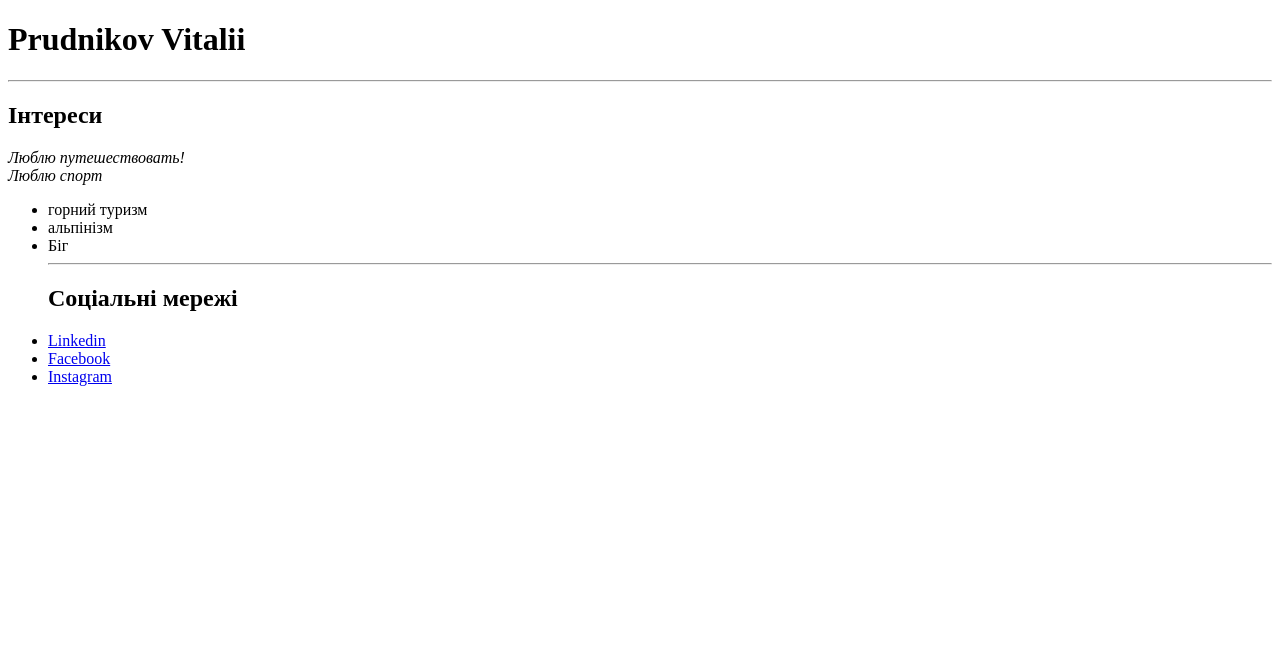
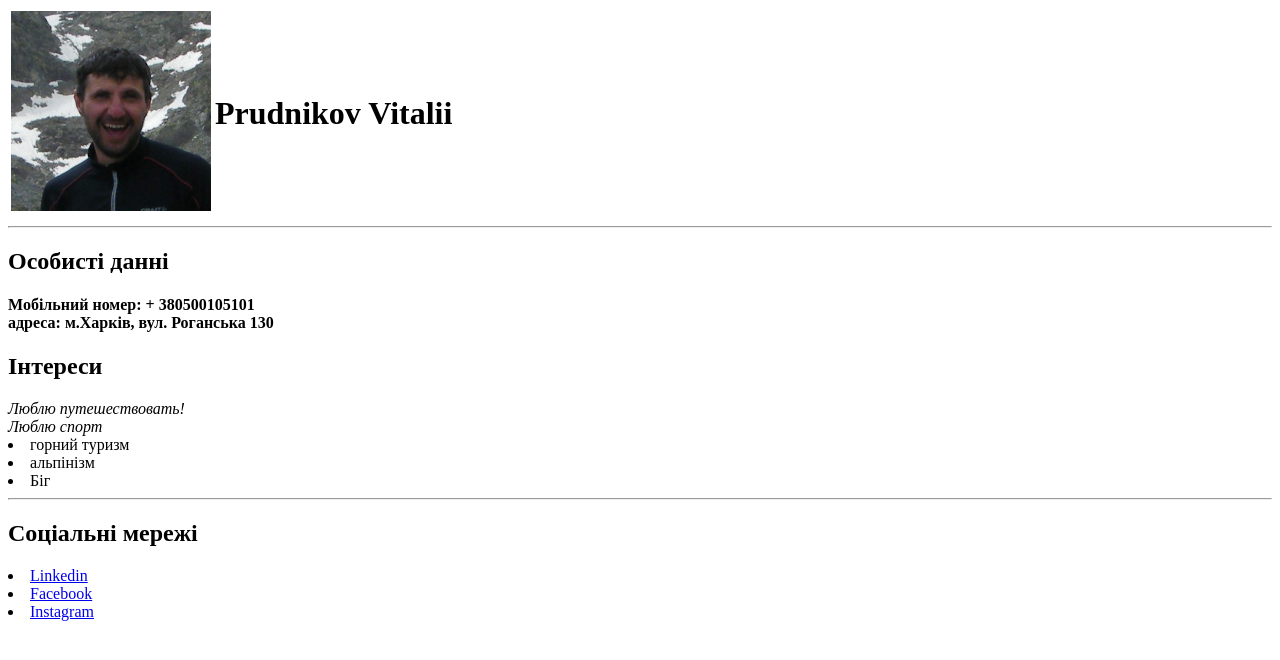
Before and after one commit to PrudnikovVetal/Prudnikov-cv, a plain HTML site: page index.html in a window 1280 px wide. Drawn offline with Linux system fonts and the light colour scheme.

Commit message:
фото таблиця

```diff
--- a/index.html
+++ b/index.html
@@ -7,17 +7,27 @@
     <title>Prudnikov CV</title>
   </head>
   <body>
-    <h1>Prudnikov Vitalii</h1>
+    <table>
+        <tr>
+            <td><img src="avatar.JPG" width="200" alt="тут моя фото"></td>
+            <td><h1>Prudnikov Vitalii</h1></td>
+        </tr>
+    </table>
+
     <hr />
-    <h3>
+    <h2>Особисті данні</h2>
+<h4>
+    Мобільний номер:  + 380500105101 <br>
+    адреса: м.Харків, вул. Роганська 130
+</h4>
       <h2>Інтереси</h2>
       <em>
         Люблю путешествовать!
         <br />
         Люблю спорт
       </em>
-    </h3>
-    <ul>
+
+
       <li>горний туризм</li>
       <li>альпінізм</li>
       <li>Біг</li>
@@ -36,7 +46,6 @@
         <li><a href="https://instagram.com/dokacont"
             target ="_blank" >Instagram</a>
         </li>
-      </г>
-    </ul>
-  </body>
+    </uг>
+    </body>
 </html>
```
Also changed, not shown: avatar.JPG (added).
